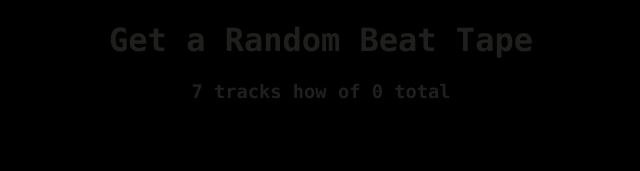
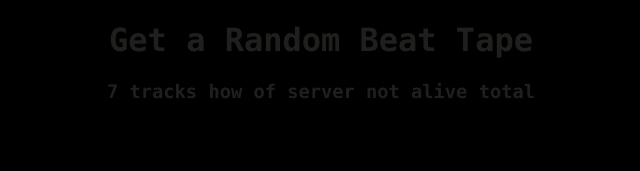
Before and after one commit to Ricardo-Silva91/blinkingeyelid-cli, a React (Create React App) app: page / in a window 1280 px wide. Shown: the top 171 px of the page, without its empty margins (319-959 px from the left). Built offline with nearby package versions, Linux system fonts and the light colour scheme; no server answers.

Commit message:
remote db

```diff
--- a/package.json
+++ b/package.json
@@ -18,5 +18,5 @@
     "test": "react-scripts test --env=jsdom",
     "eject": "react-scripts eject"
   },
-  "proxy": "http://localhost:666"
+  "proxy": "http://94.63.5.193:5002"
 }
--- a/src/App.js
+++ b/src/App.js
@@ -14,21 +14,33 @@ class App extends Component {
         super(props);
         this.state = {
             theFile: undefined,
-            totalTracks: 0
+            totalTracks: 0,
+            message: ''
         };
     }
 
     getAlbumMe() {
+      this.setState(
+        {
+          message: 'Wait For Download'
+        }
+      );
+
         getAlbum((response) => {
-                this.setState({theFile: response === false ? 'no' : response});
-                fileDownload(response, randomstring.generate() + '.zip');
+                this.setState(
+                  {
+                    theFile: response === false ? 'no' : response,
+                    message: response === false ? 'Server Not Alive' : ''
+                  }
+                );
+                fileDownload(this.state.theFile, randomstring.generate() + '.zip');
             }
         );
     }
 
     getTotalTracksMe() {
         getTotalTracks((response) => {
-                this.setState({totalTracks: response === false ? 0 : response.totalTracks});
+                this.setState({totalTracks: response === false ? 'server not alive' : response.totalTracks});
             }
         );
     }
@@ -47,6 +59,7 @@ class App extends Component {
                     <h1>Get a Random Beat Tape</h1>
                     <h3>7 tracks how of {this.state.totalTracks} total</h3>
                 </div>
+                <h1>{this.state.message}</h1>
                 <a className="App-logo-container" href="#nothing" onClick={() => {
                     this.getAlbumMe()
                 }}>
```
